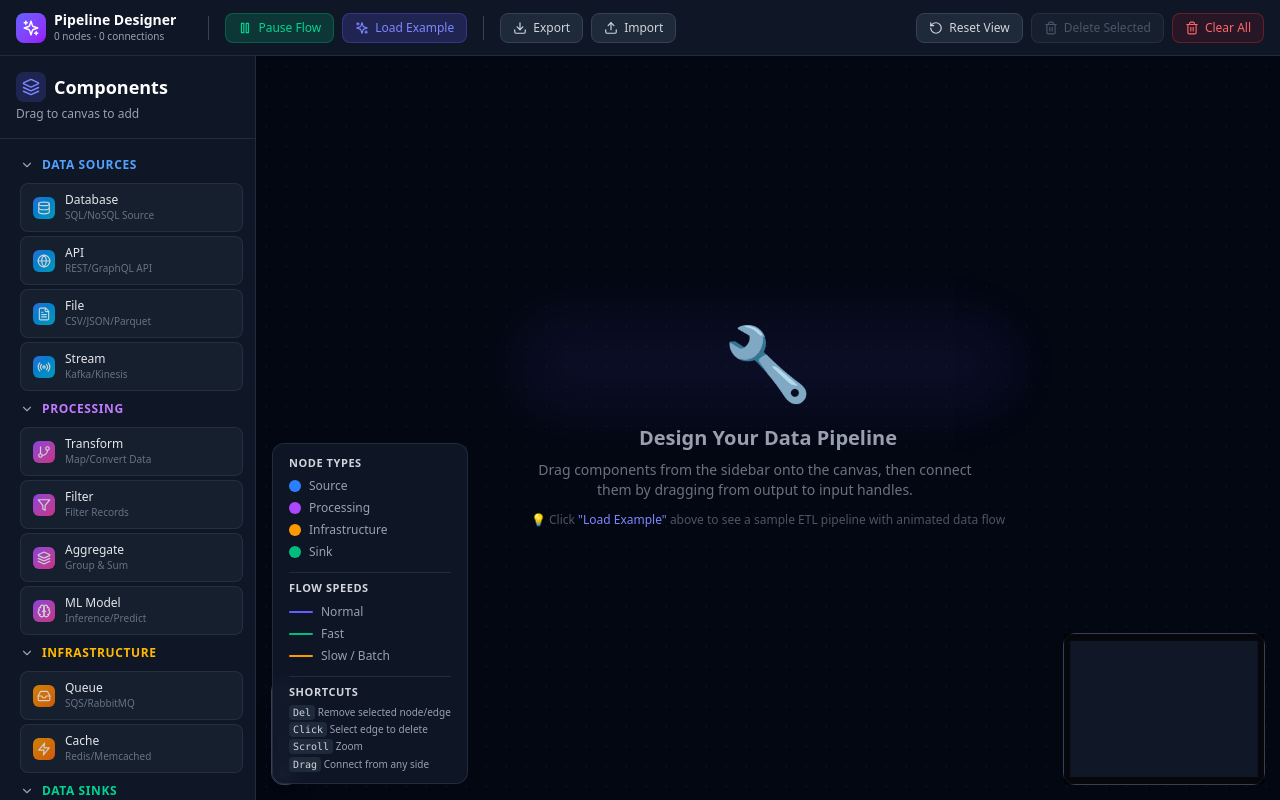
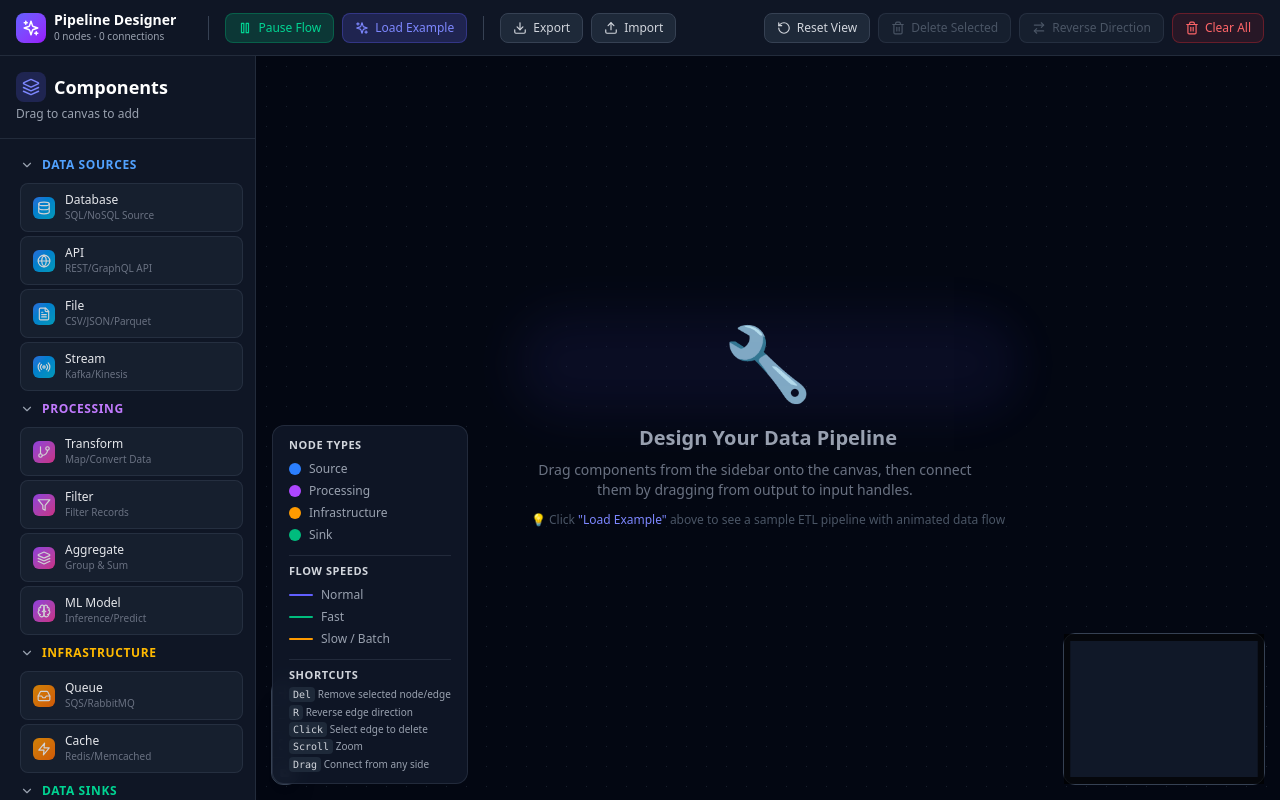
Before and after one commit to tarkeshwerkumarinnoeye/etl-canvas, a React (Vite) app: page / in a window 1280 px wide. Built offline with nearby package versions, Linux system fonts and the light colour scheme.

Commit message:
task snapshot 692d25e5-de36-4526-b8b1-342b01341e7c

```diff
--- a/src/App.tsx
+++ b/src/App.tsx
@@ -1,4 +1,4 @@
-import { useState, useCallback, useRef, useMemo } from 'react';
+import { useState, useCallback, useRef, useMemo, useEffect } from 'react';
 import {
   ReactFlow,
   Background,
@@ -257,9 +257,43 @@ export default function App() {
     setEdges((eds) => eds.filter((e) => !e.selected));
   }, [setNodes, setEdges]);
 
+  const handleReverseEdge = useCallback(() => {
+    setEdges((eds) => eds.map((e) => {
+      if (e.selected) {
+        return {
+          ...e,
+          source: e.target,
+          target: e.source,
+          sourceHandle: e.targetHandle,
+          targetHandle: e.sourceHandle,
+        };
+      }
+      return e;
+    }));
+  }, [setEdges]);
+
+  // Keyboard shortcut: R to reverse selected edge
+  useEffect(() => {
+    const handleKeyDown = (e: KeyboardEvent) => {
+      if (e.key === 'r' || e.key === 'R') {
+        // Don't trigger if typing in an input
+        if ((e.target as HTMLElement).tagName === 'INPUT' || (e.target as HTMLElement).tagName === 'TEXTAREA') {
+          return;
+        }
+        handleReverseEdge();
+      }
+    };
+    window.addEventListener('keydown', handleKeyDown);
+    return () => window.removeEventListener('keydown', handleKeyDown);
+  }, [handleReverseEdge]);
+
   const hasSelection = useMemo(() => {
     return nodes.some(n => n.selected) || edges.some(e => e.selected);
   }, [nodes, edges]);
+
+  const hasEdgeSelected = useMemo(() => {
+    return edges.some(e => e.selected);
+  }, [edges]);
 
   // Control animation visibility and highlight selected edges
   const displayEdges = useMemo(() => {
@@ -302,9 +336,11 @@ export default function App() {
         onReset={handleReset}
         onLoadExample={handleLoadExample}
         onDeleteSelected={handleDeleteSelected}
+        onReverseEdge={handleReverseEdge}
         nodeCount={nodes.length}
         edgeCount={edges.length}
         hasSelection={hasSelection}
+        hasEdgeSelected={hasEdgeSelected}
       />
 
       <div className="flex flex-1 overflow-hidden">
@@ -414,6 +450,7 @@ export default function App() {
             <div className="font-semibold text-gray-300 mb-1.5 text-[11px] uppercase tracking-wider border-t border-gray-700/50 pt-2">Shortcuts</div>
             <div className="space-y-1 text-[10px]">
               <div><kbd className="px-1 py-0.5 bg-gray-800 rounded text-gray-300 font-mono">Del</kbd> Remove selected node/edge</div>
+              <div><kbd className="px-1 py-0.5 bg-gray-800 rounded text-gray-300 font-mono">R</kbd> Reverse edge direction</div>
               <div><kbd className="px-1 py-0.5 bg-gray-800 rounded text-gray-300 font-mono">Click</kbd> Select edge to delete</div>
               <div><kbd className="px-1 py-0.5 bg-gray-800 rounded text-gray-300 font-mono">Scroll</kbd> Zoom</div>
               <div><kbd className="px-1 py-0.5 bg-gray-800 rounded text-gray-300 font-mono">Drag</kbd> Connect from any side</div>
--- a/src/components/Toolbar.tsx
+++ b/src/components/Toolbar.tsx
@@ -1,4 +1,4 @@
-import { Play, Pause, Trash2, Download, Upload, RotateCcw, Sparkles } from 'lucide-react';
+import { Play, Pause, Trash2, Download, Upload, RotateCcw, Sparkles, ArrowRightLeft } from 'lucide-react';
 
 interface ToolbarProps {
   isAnimating: boolean;
@@ -9,9 +9,11 @@ interface ToolbarProps {
   onReset: () => void;
   onLoadExample: () => void;
   onDeleteSelected: () => void;
+  onReverseEdge: () => void;
   nodeCount: number;
   edgeCount: number;
   hasSelection: boolean;
+  hasEdgeSelected: boolean;
 }
 
 export function Toolbar({
@@ -23,9 +25,11 @@ export function Toolbar({
   onReset,
   onLoadExample,
   onDeleteSelected,
+  onReverseEdge,
   nodeCount,
   edgeCount,
   hasSelection,
+  hasEdgeSelected,
 }: ToolbarProps) {
   return (
     <div className="h-14 bg-gray-900/95 backdrop-blur-sm border-b border-gray-700/50 flex items-center px-4 gap-2">
@@ -109,6 +113,20 @@ export function Toolbar({
       </button>
 
       <button
+        onClick={onReverseEdge}
+        disabled={!hasEdgeSelected}
+        className={`flex items-center gap-1.5 px-3 py-1.5 rounded-lg text-xs font-medium transition-all ${
+          hasEdgeSelected
+            ? 'bg-blue-500/20 text-blue-400 border border-blue-500/30 hover:bg-blue-500/30'
+            : 'bg-gray-800/50 text-gray-600 border border-gray-700/50 cursor-not-allowed'
+        }`}
+        title={hasEdgeSelected ? 'Reverse arrow direction' : 'Select an edge first'}
+      >
+        <ArrowRightLeft size={14} />
+        Reverse Direction
+      </button>
+
+      <button
         onClick={onClear}
         className="flex items-center gap-1.5 px-3 py-1.5 rounded-lg text-xs font-medium
           bg-red-500/10 text-red-400 border border-red-500/30 hover:bg-red-500/20 transition-all"
```
